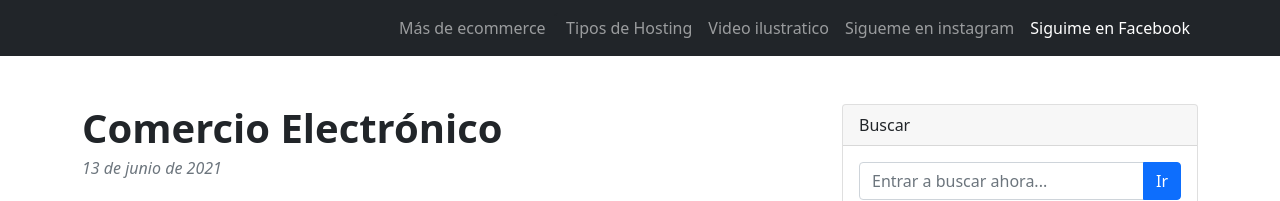
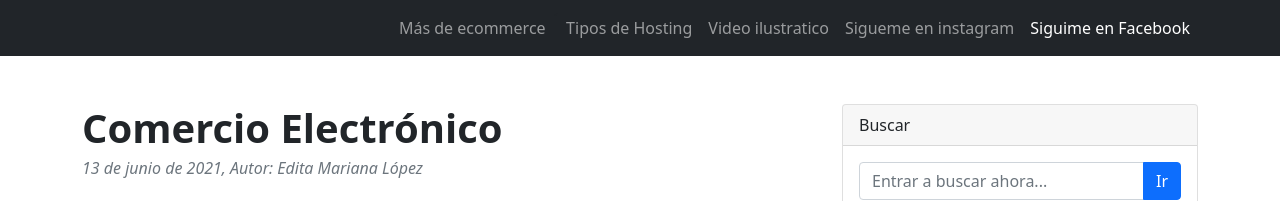
Before and after one commit to Mariana2525/Examen-ecommerce, a plain HTML site: page index.html in a window 1280 px wide. Shown: the top 201 px of the page. Drawn offline with nearby package versions, Linux system fonts and the light colour scheme; grey boxes are pictures that could not be loaded.

Commit message:
autor
se agregó autor

```diff
--- a/index.html
+++ b/index.html
@@ -39,7 +39,7 @@
                             <!-- Post title-->
                             <h1 class="fw-bolder mb-1">Comercio Electrónico</h1>
                             <!-- Post meta content-->
-                            <div class="text-muted fst-italic mb-2">13 de junio de 2021</div>
+                            <div class="text-muted fst-italic mb-2">13 de junio de 2021, Autor: Edita Mariana López</div>
                             <!-- Post categories-->
                             <a class="badge bg-secondary text-decoration-none link-light" href="#!"></a>
                             <a class="badge bg-secondary text-decoration-none link-light" href="#!"></a>
```
